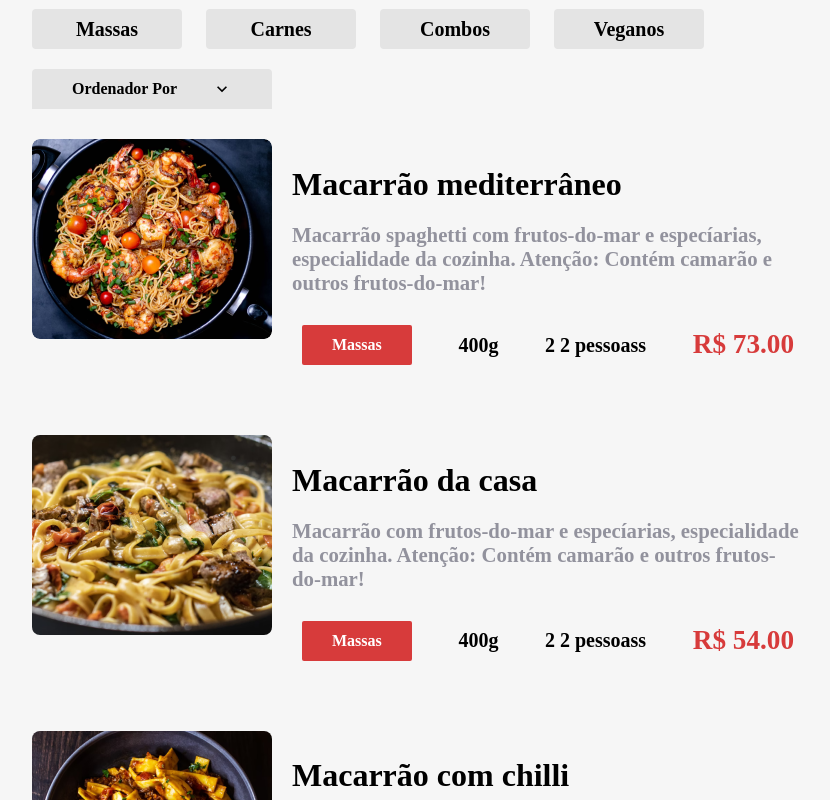
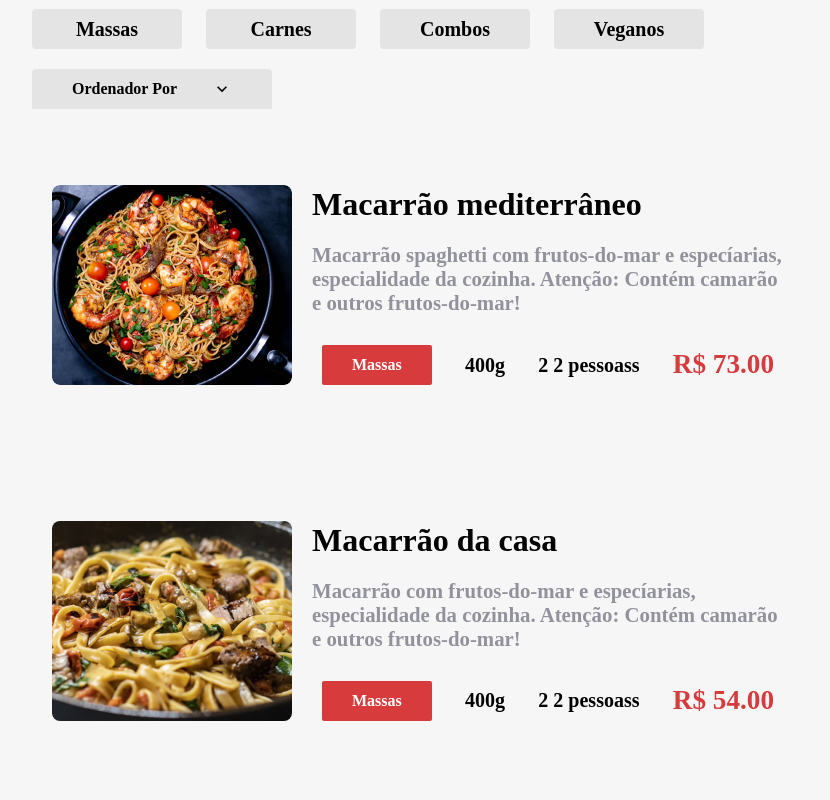
Before and after one commit to Felipe-AR/aluroni-react-typescript-alura, a React (Create React App) app: page /cardapio in a window 1280 px wide. Shown: the part 640-1440 px from the top of the page, without its empty margins (168-998 px from the left). Built offline with nearby package versions, Linux system fonts and the light colour scheme; a web font is replaced by a local one.

Commit message:
Navegação para os detalhes e estilização do Item

```diff
--- a/src/pages/Cardapio/Itens/Item/Item.module.scss
+++ b/src/pages/Cardapio/Itens/Item/Item.module.scss
@@ -1,10 +1,17 @@
 @import "styles/variaveis";
 @import "styles/breakpoints";
-
 .item {
+  align-items: center;
+  border-radius: 10px;
+  cursor: pointer;
   display: flex;
   flex-wrap: wrap;
+  padding: 20px;
+  transition: .2s ease-in;
   width: 90%;
+  &:hover {
+    background-color: $grey;
+  }
   &__imagem {
     min-width: 240px;
     @media (max-width: $desktop_xsm) {
@@ -21,7 +28,7 @@
     flex-direction: column;
     flex-wrap: wrap;
     justify-content: space-around;
-    padding: 0 20px;
+    margin: 0 20px;
     @media (max-width: $desktop_xsm) {
       flex-direction: row;
       margin-top: 20px;
--- a/src/pages/Cardapio/Itens/Item/index.tsx
+++ b/src/pages/Cardapio/Itens/Item/index.tsx
@@ -2,13 +2,15 @@
 import styles from './Item.module.scss';
 import { Prato } from 'types/Prato';
 import TagsPrato from 'components/TagsPrato';
+import { useNavigate } from 'react-router-dom';
 
 export default function Item(props: Prato) {
-  const { title, description, photo } = props;
+  const navigate = useNavigate();
+  const { id, title, description, photo } = props;
   return (
-    <div className={styles.item}>
+    <div className={styles.item} onClick={() => navigate(`/prato/${id}`)}>
       <div className={styles.item__imagem}>
-        <img src={photo} alt="" />
+        <img src={photo} alt={title} />
       </div>
       <div className={styles.item__descricao}>
         <div className={styles.item__titulo}>
```
